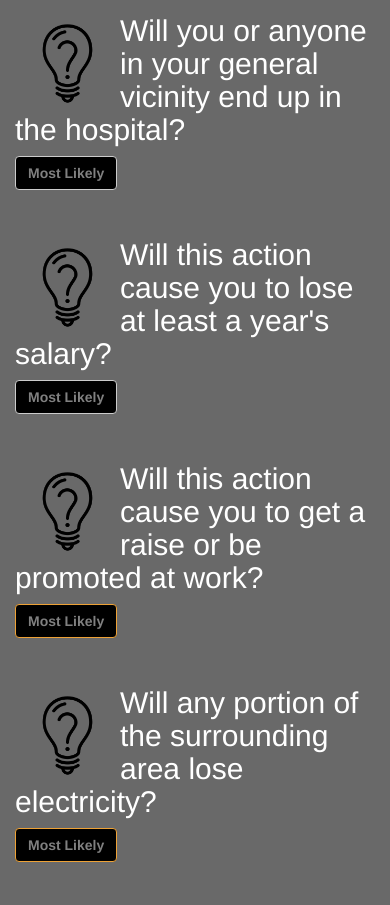
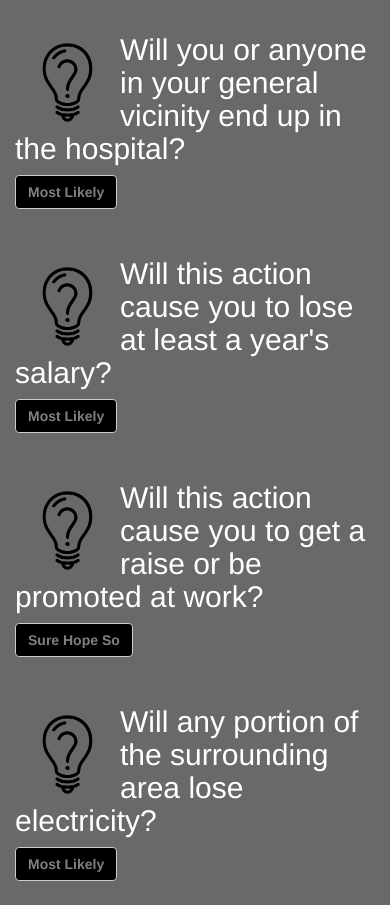
Before and after one commit to gpacifico/decision_maker, a plain HTML site: page index.html in a window 390 px wide. Shown: the part 1095-2000 px from the top of the page. Drawn offline with nearby package versions, Linux system fonts and the light colour scheme.

Commit message:
added media query, fixed header, and cleaned up code

```diff
--- a/index.html
+++ b/index.html
@@ -11,7 +11,7 @@
     </head>
     <body>
         <div class='main'>
-            <div class='container header'>
+            <div class='container header navbar-fixed-top'>
                 <div class='col-md-12'>
                     <div class='page-header'>
                         <h1>The Decision-Maker <br>
@@ -21,8 +21,8 @@
             </div>
             <div class='col-md-offset-2 col-md-8'>
                 <div class='questions instructions'>
-                    <h2>Need help making a decision? This app is here to help! Just answer a series of yes or no questions.
-                        Each yes or no answer has a certain number of points attached to it, and based on the number of points
+                    <h2>Have trouble making a decision? This app is here to help! Just answer a series of yes or no questions.
+                        Each yes answer has a certain number of points attached to it, and based on the number of points
                         reached by the end, The Decision-Maker will tell you whether or not you should do the action in question.
                         Easy peasy.</h2>
                 </div>
@@ -37,7 +37,7 @@
             <div class='col-md-offset-2 col-md-8'>
                 <div class='questions q1b'>
                     <h2 class='question'> <img src="images/question.png"> Will this be a Superman kind of act, protecting someone from harm?</h2>
-                    <button class='btn btn-default col-md-offset-4 col-md-2 yes' id='yolo1b'>Sure Hope So</button>
+                    <button class='btn btn-default col-md-offset-3 col-md-2 yes' id='yolo1b'>Sure Hope So</button>
                     <h2 id='yolo2b' class='answer'>Heroes can join the Justice League or the Avengers.</h2>
                 </div>
             </div>
@@ -51,21 +51,21 @@
             <div class='col-md-offset-2 col-md-8'>
                 <div class='questions q3'>
                     <h2><img src="images/question.png"> Will this action cause you to lose at least a year's salary?</h2>
-                    <button class='btn btn-default col-md-offset-4 col-md-2 yes' id='money1' >Most Likely</button>
+                    <button class='btn btn-default col-md-offset-3 col-md-2 yes' id='money1' >Most Likely</button>
                     <h2 id='money2' class='answer'>Eh, it's only money. You can't take it with you.</h2>
                 </div>
             </div>
             <div class='col-md-offset-2 col-md-8'>
                 <div class='questions q3b'>
                     <h2><img src="images/question.png"> Will this action cause you to get a raise or be promoted at work?</h2>
-                    <button class='btn btn-warning col-md-offset-4 col-md-2 yes' id='money1b' >Most Likely</button>
+                    <button class='btn btn-default col-md-offset-3 col-md-2 yes' id='money1b' >Sure Hope So</button>
                     <h2 id='money2b' class='answer'>That extra money can be used on a vacation to Hawaii. Just sayin'.</h2>
                 </div>
             </div>
             <div class='col-md-offset-2 col-md-8'>
                 <div class='questions q4'>
                     <h2><img src="images/question.png"> Will any portion of the surrounding area lose electricity?</h2>
-                    <button class='btn btn-warning col-md-offset-4 col-md-2 yes' id='power1'>Most Likely</button>
+                    <button class='btn btn-default col-md-offset-3 col-md-2 yes' id='power1'>Most Likely</button>
                     <h2 id='power2' class='answer'>Not cool during winter, man. And literally not cool during
                     summer because no air conditioning.</h2>
                 </div>
@@ -73,77 +73,77 @@
             <div class='col-md-offset-2 col-md-8'>
                 <div class='questions q5'>
                     <h2><img src="images/question.png"> Is this illegal in the state/country in which you'll be doing this action?</h2>
-                    <button class='btn btn-warning col-md-offset-4 col-md-2 yes' id='jail1'>Most Likely</button>
+                    <button class='btn btn-default col-md-offset-3 col-md-2 yes' id='jail1'>Most Likely</button>
                     <h2 id='jail2' class='answer'>Even if orange is the new black, almost no one looks good in prison clothes.</h2>
                 </div>
             </div>
             <div class='col-md-offset-2 col-md-8'>
                 <div class='questions q6'>
                     <h2><img src="images/question.png"> If your parents find out about this, would they be disappointed?</h2>
-                    <button class='btn btn-warning col-md-offset-4 col-md-2 yes' id='parents1'>Most Likely</button>
+                    <button class='btn btn-default col-md-offset-3 col-md-2 yes' id='parents1'>Most Likely</button>
                     <h2 id='parents2' class='answer'>You're never too young or too old for a guilt trip.</h2>
                 </div>
             </div>
             <div class='col-md-offset-2 col-md-8'>
                 <div class='questions q6b'>
                     <h2><img src="images/question.png"> Could you get an award, medal, or trophy for doing this?</h2>
-                    <button class='btn btn-warning col-md-offset-4 col-md-2 yes' id='parents1b'>Most Likely</button>
+                    <button class='btn btn-default col-md-offset-3 col-md-2 yes' id='parents1b'>Sure Hope So</button>
                     <h2 id='parents2b' class='answer'>That shiny medal would probably look great hanging on your wall.</h2>
                 </div>
             </div>
             <div class='col-md-offset-2 col-md-8'>
                 <div class='questions q7'>
                     <h2><img src="images/question.png"> Would you ruin at least one friendship if you do this?</h2>
-                    <button class='btn btn-warning col-md-offset-4 col-md-2 yes' id='friends1'>Most Likely</button>
+                    <button class='btn btn-default col-md-offset-3 col-md-2 yes' id='friends1'>Most Likely</button>
                     <h2 id='friends2' class='answer'>Friends are the family you choose and don't want to lose.</h2>
                 </div>
             </div>
             <div class='col-md-offset-2 col-md-8'>
                 <div class='questions q7b'>
                     <h2><img src="images/question.png"> Would you make new friends if you do this?</h2>
-                    <button class='btn btn-warning col-md-offset-4 col-md-2 yes' id='friends1b'>Most Likely</button>
+                    <button class='btn btn-default col-md-offset-3 col-md-2 yes' id='friends1b'>Sure Hope So</button>
                     <h2 id='friends2b' class='answer'>Just like Facebook taught us, you can never have too many friends.</h2>
                 </div>
             </div>
             <div class='col-md-offset-2 col-md-8'>
                 <div class='questions q8'>
                     <h2><img src="images/question.png"> Would this cause significant damage to the environment?</h2>
-                    <button class='btn btn-warning col-md-offset-4 col-md-2 yes' id='earth1'>Most Likely</button>
+                    <button class='btn btn-default col-md-offset-3 col-md-2 yes' id='earth1'>Most Likely</button>
                     <h2 id='earth2' class='answer'>We've only got one planet. Mars is still too far away.</h2>
                 </div>
             </div>
             <div class='col-md-offset-2 col-md-8'>
                 <div class='questions q9'>
                     <h2><img src="images/question.png"> Would you somehow end up naked in public?</h2>
-                    <button class='btn btn-warning col-md-offset-4 col-md-2 yes' id='naked1'>Most Likely</button>
+                    <button class='btn btn-default col-md-offset-3 col-md-2 yes' id='naked1'>Most Likely</button>
                     <h2 id='naked2' class='answer'>Maybe you should sign up for <i>Naked and Afraid</i>.</h2>
                 </div>
             </div>
             <div class='col-md-offset-2 col-md-8'>
                 <div class='questions q10'>
                     <h2><img src="images/question.png"> Would you get fired from your job for this?</h2>
-                    <button class='btn btn-warning col-md-offset-4 col-md-2 yes' id='job1'>Most Likely</button>
+                    <button class='btn btn-default col-md-offset-3 col-md-2 yes' id='job1'>Most Likely</button>
                     <h2 id='job2' class='answer'>Finding a new job is like trying to find a new leprechaun.</h2>
                 </div>
             </div>
             <div class='col-md-offset-2 col-md-8'>
                 <div class='questions q10b'>
                     <h2><img src="images/question.png"> Would this help you land a new job?</h2>
-                    <button class='btn btn-warning col-md-offset-4 col-md-2 yes' id='job1b'>Most Likely</button>
+                    <button class='btn btn-default col-md-offset-3 col-md-2 yes' id='job1b'>Sure Hope So</button>
                     <h2 id='job2b' class='answer'>Take me with you. I need a new job too.</h2>
                 </div>
             </div>
             <div class='col-md-offset-2 col-md-8'>
                 <div class='questions q11'>
                     <h2><img src="images/question.png"> The most important question: will this be super fun?</h2>
-                    <button class='btn btn-warning col-md-offset-4 col-md-2 yes' id='fun1'>Most Likely</button>
+                    <button class='btn btn-default col-md-offset-3 col-md-2 yes' id='fun1'>Sure Hope So</button>
                     <h2 id='fun2' class='answer'>Carpe diem should be changed to Carpe fun.</h2>
                 </div>
             </div>
             <div class='col-md-offset-2 col-md-8'>
                 <div class='questions final_answer'>
                     <h2><img src="images/decision2.png">Are you ready for the Final Verdict?</h2>
-                    <button class='btn btn-warning col-md-offset-4 col-md-2 yes' id='final_tally1'>I'm ready!</button>
+                    <button class='btn btn-warning col-md-offset-3 col-md-2 yes' id='final_tally1'>I'm ready!</button>
                 </div>
                 <h1 id='final_tally_yes' class='answer'>You should probably go for it. But hey, it's your life.
                     Do what you want. I'm just an app, not your mother.</h1>
--- a/script.js
+++ b/script.js
@@ -49,7 +49,6 @@ function question3() {
         $(this).addClass('not_exist');
         $('#money2').removeClass('answer');
         points += 3;
-        console.log('points2', points);
     });
 }
 
@@ -153,6 +152,8 @@ function choice() {
     $('#final_tally1').click(function () {
         $('.questions').addClass('not_exist');
         $('.disclaimer').addClass('disclaimer1');
+        $('div').removeClass('navbar-fixed-top');
+        $('body').addClass('body2');
         if (points < 25) {
             $('#final_tally_yes').removeClass('answer').append('<br><img src="images/decision_yes.png">');
         }
--- a/style.css
+++ b/style.css
@@ -1,22 +1,15 @@
 body {
     font-size: 0;
-    /*background: url("images/question_mark2.png") repeat center;*/
-    /*background-size: 75%;*/
-    /*background-color: rgba(102, 0, 204, 0.8);*/
-    /*background-color: rgba(128, 128, 204, 0.8);*/
-    background-color: dimgrey;
+    background-color: rgb(105,105,105);
+    padding-top: 165px;
+    position: relative;
+    min-height: 90%;
+    margin: 0;
+    padding-bottom: 6rem;
 }
 
 body > * {
     font-size: 1rem;
-}
-
-/*div.col-md-12 h1 {*/
-.container.header {
-    /*background: url("images/question_mark.png") repeat center;*/
-    /*background-size: 7%;*/
-    /*background-color: dimgrey;*/
-    background-color: black;
 }
 
 .header {
@@ -32,9 +25,6 @@ div .btn {
 }
 
 h2:last-child {
-    /*color: rgba(255, 128, 0, 0.9);*/
-    /*color: dimgrey;*/
-    color: black;
     margin-left: 17%;
     margin-right: 15%;
 }
@@ -42,6 +32,7 @@ h2:last-child {
 div.instructions h2 {
     margin-left: 0;
     margin-right: 0;
+    margin-bottom: 1.1em;
 }
 
 img {
@@ -66,34 +57,23 @@ h2 img {
 
 h1 small, h2 {
     color: #fff;
-    /*color: black;*/
 }
 
-h1 {
-    /*color: rgba(255, 128, 0, 1);*/
-    /*color: black;*/
-    color: grey;
+h1, h3, button.btn {
+    color: rgb(128,128,128);
 }
 
-#final_tally_yes, #final_tally_no {
-    color: black;
+#final_tally_yes, #final_tally_no, h2:last-child {
+    color: #000;
 }
 
 h3 {
     margin-bottom: 0;
     font-weight: 400;
-    color: grey;
 }
 
 html {
     height: 100%;
-}
-
-body {
-    position: relative;
-    min-height: 90%;
-    margin: 0;
-    padding-bottom: 6rem;
 }
 
 .disclaimer1 {
@@ -103,15 +83,20 @@ body {
     left: 0;
 }
 
-button.btn, .disclaimer {
-    /*background-color: rgba(255, 128, 0, 0.8);*/
-    /*background-color: dimgrey;*/
-    background-color: black;
+button.btn, .disclaimer, .container.header {
+    background-color: #000;
 }
 
 button.btn {
-    /*right: 5%;*/
-    /*color: black;*/
-    color: grey;
     font-weight: bold;
 }
+
+.body2 {
+    padding-top: 0;
+}
+
+@media (min-width: 768px) {
+    div.container.header {
+        min-width: 950px;
+    }
+}
```
Also changed, not shown: images/question_mark.png (deleted), images/question_mark2.png (deleted), images/question_marks.png (deleted).
